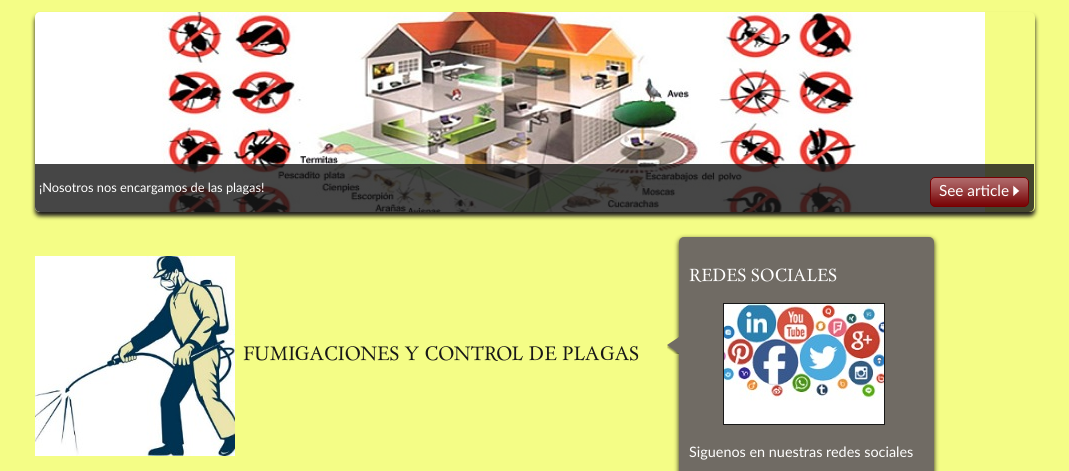
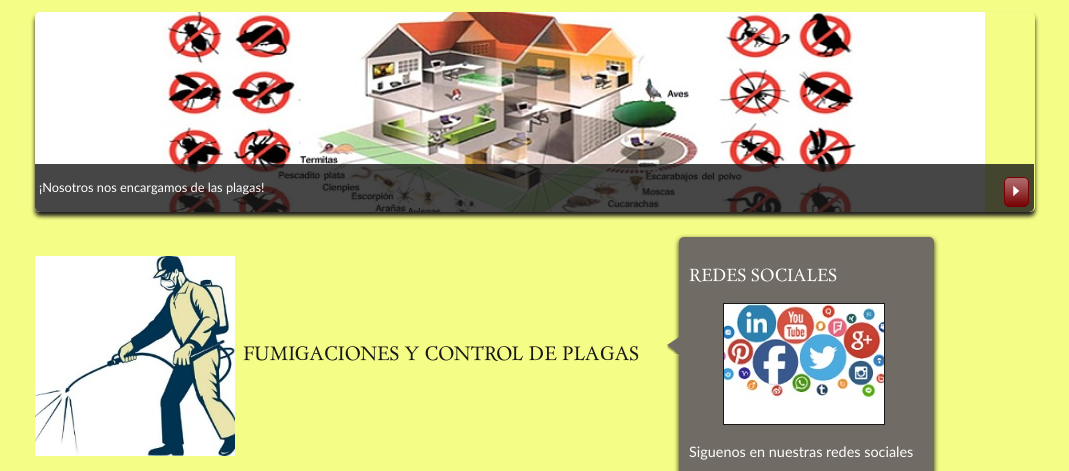
Before and after one commit to bladilux/pajina-Ecolab, a plain HTML site: page index.html in a window 1280 px wide. Shown: the part 172-643 px from the top of the page, without its empty margins (105-1174 px from the left). Drawn offline with Linux system fonts and the light colour scheme.

Commit message:
Update index.html

```diff
--- a/index.html
+++ b/index.html
@@ -35,7 +35,7 @@
             <div id="banner_image">
                 <div id="banner_description">
                    ¡Nosotros nos encargamos de las plagas!
-                    <a href="#" class="red_button">See article <img src="images/small_arrow.png" alt="" /></a>
+                    <a href="#" class="red_button"><img src="images/small_arrow.png" alt="" /></a>
                 </div>
             </div>
 
```
